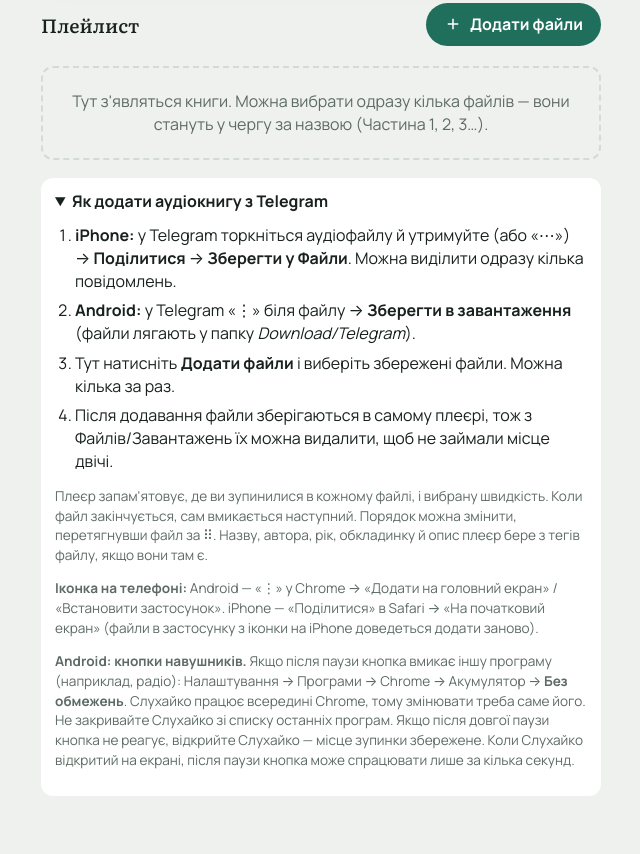
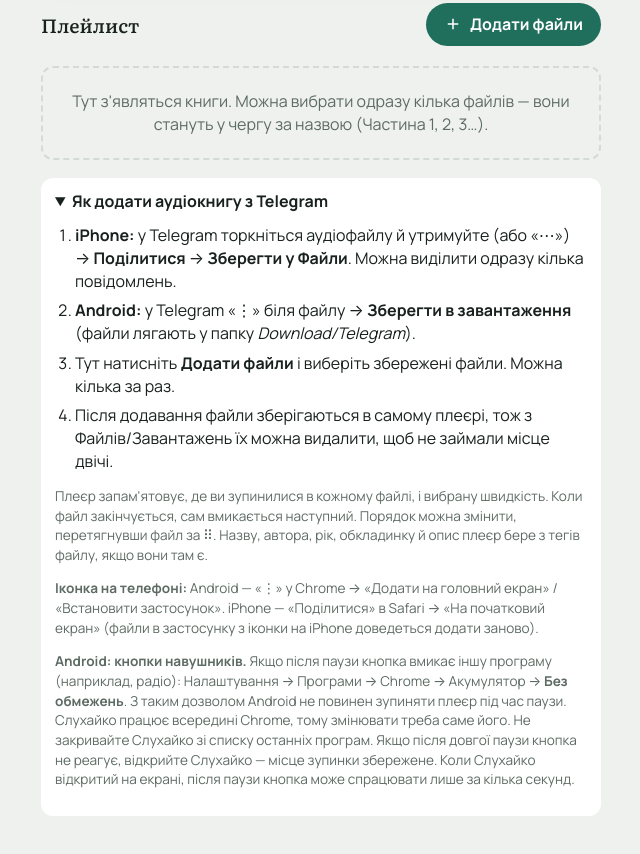
Before and after one commit to lSeverl/slukhaiko, a plain HTML site: page index.html in a window 1280 px wide. Shown: the part 433-1287 px from the top of the page, without its empty margins (319-959 px from the left). Drawn offline with Linux system fonts and the light colour scheme.

Commit message:
Довідка для Android: пояснення дозволу
Co-Authored-By: Claude Opus 5.5 <noreply@anthropic.com>

```diff
--- a/index.html
+++ b/index.html
@@ -247,7 +247,7 @@ dialog#info::backdrop{background:rgba(0,0,0,.45)}
     </ol>
     <p class="note">Плеєр запам'ятовує, де ви зупинилися в кожному файлі, і вибрану швидкість. Коли файл закінчується, сам вмикається наступний. Порядок можна змінити, перетягнувши файл за ⠿. Назву, автора, рік, обкладинку й опис плеєр бере з тегів файлу, якщо вони там є.</p>
     <p class="note"><b>Іконка на телефоні:</b> Android — «⋮» у Chrome → «Додати на головний екран» / «Встановити застосунок». iPhone — «Поділитися» в Safari → «На початковий екран» (файли в застосунку з іконки на iPhone доведеться додати заново).</p>
-    <p class="note"><b>Android: кнопки навушників.</b> Якщо після паузи кнопка вмикає іншу програму (наприклад, радіо): Налаштування → Програми → Chrome → Акумулятор → <b>Без обмежень</b>. Слухайко працює всередині Chrome, тому змінювати треба саме його. Не закривайте Слухайко зі списку останніх програм. Якщо після довгої паузи кнопка не реагує, відкрийте Слухайко — місце зупинки збережене. Коли Слухайко відкритий на екрані, після паузи кнопка може спрацювати лише за кілька секунд.</p>
+    <p class="note"><b>Android: кнопки навушників.</b> Якщо після паузи кнопка вмикає іншу програму (наприклад, радіо): Налаштування → Програми → Chrome → Акумулятор → <b>Без обмежень</b>. З таким дозволом Android не повинен зупиняти плеєр під час паузи. Слухайко працює всередині Chrome, тому змінювати треба саме його. Не закривайте Слухайко зі списку останніх програм. Якщо після довгої паузи кнопка не реагує, відкрийте Слухайко — місце зупинки збережене. Коли Слухайко відкритий на екрані, після паузи кнопка може спрацювати лише за кілька секунд.</p>
   </details>
 </div>
 <dialog id="info" aria-label="Про книгу">
```
